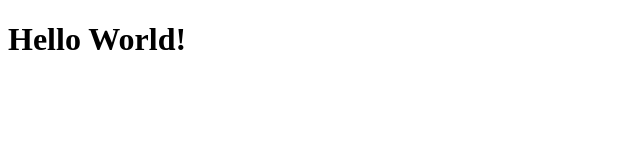
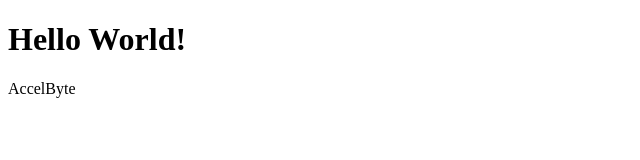
Before and after one commit to naufalrafih/jenkins-nginx, a plain HTML site: page index.html in a window 1280 px wide. Shown: the full height of the page, 0-640 px from the left. Drawn offline with Linux system fonts and the light colour scheme.

Commit message:
edit body

```diff
--- a/index.html
+++ b/index.html
@@ -8,5 +8,6 @@
     <h1>
       Hello World!
     </h1>
+    AccelByte
   </body>
 </html>
```
